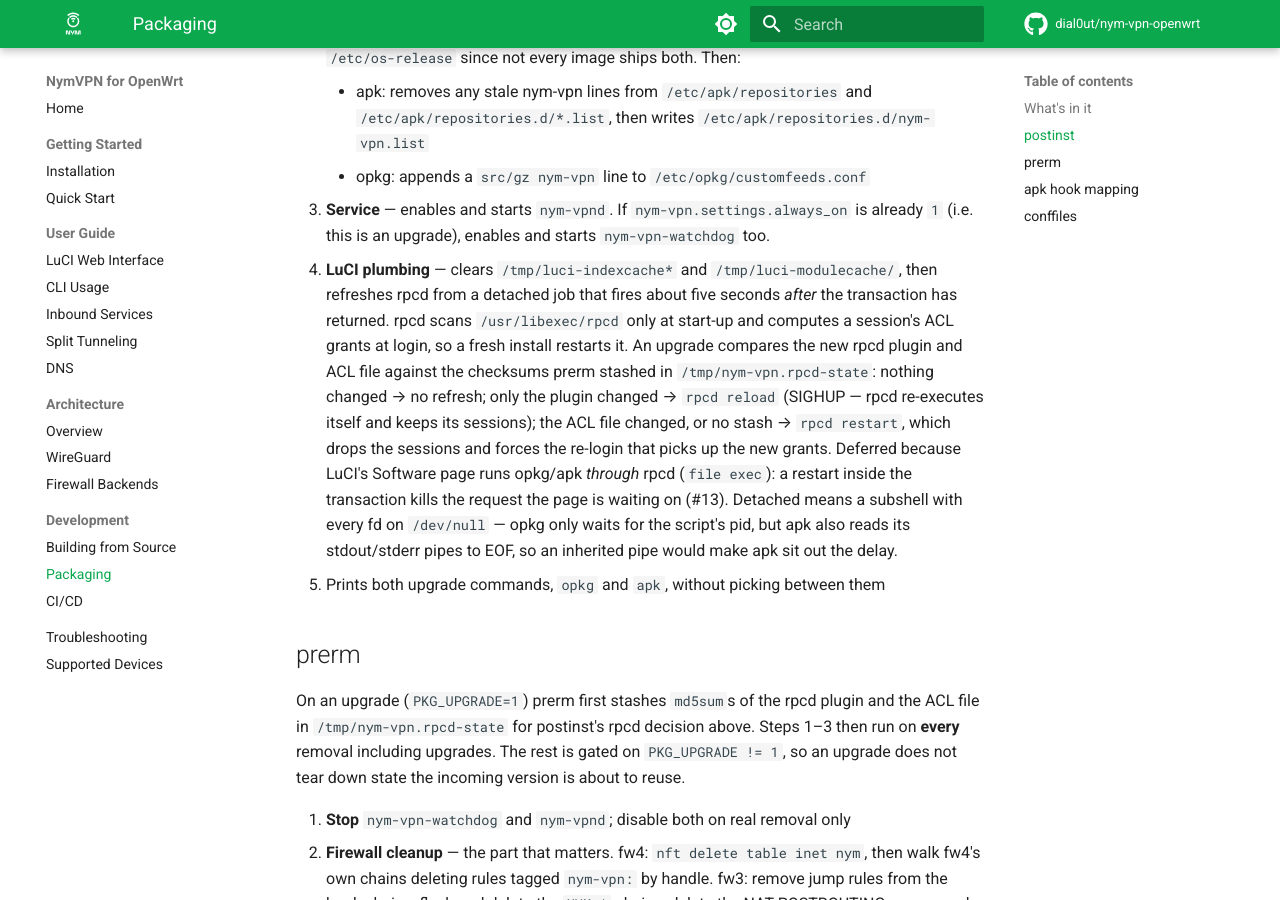
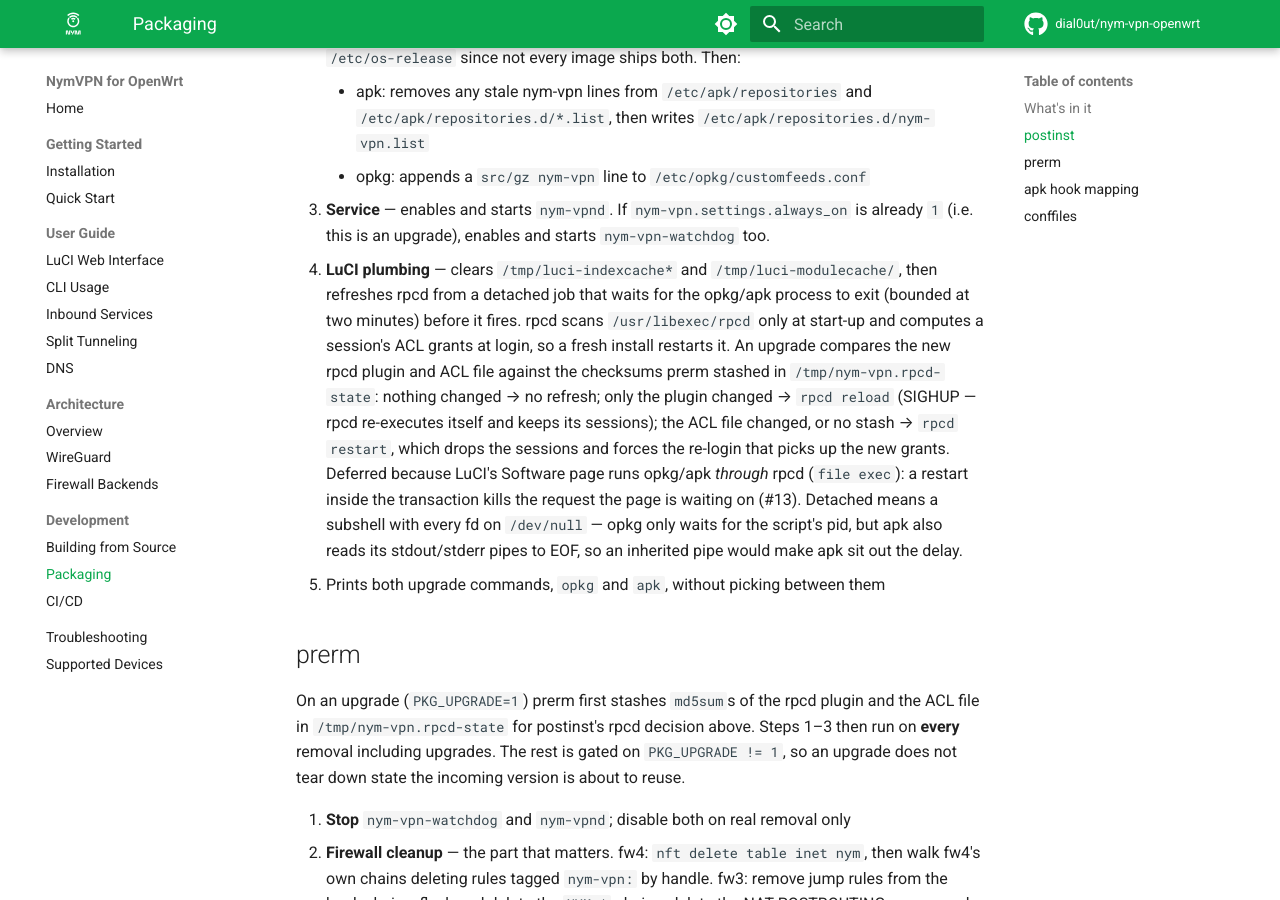
Before and after one commit to dial0ut/nym-vpn-openwrt, an MkDocs documentation site: the page built from docs/development/packaging.md, in a window 1280 px wide and 900 px high, scrolled down 1983 px. Built offline with MkDocs 1.6.1 and Material for MkDocs 9.7.7, drawn with Linux system fonts in a browser that asks for light colours; comment, search, counter and statistics services are not loaded.

Commit message:
fix(install): refresh rpcd after the package manager exits, not after 5 s
The detached rpcd refresh slept a fixed five seconds and assumed opkg/apk
had returned by then; on a slow router a multi-package upgrade from LuCI's
Software page could still be inside the transaction, reproducing the #13
logout intermittently. postinst now finds the opkg/apk pid up its parent
chain and the job waits for that process to exit (bounded at two minutes,
stopping early if the pid is reused) before it touches rpcd.

```diff
--- a/docs/development/packaging.md
+++ b/docs/development/packaging.md
@@ -84,7 +84,8 @@ so `kmod-tun` was never pulled in and the daemon died at TUN device creation.
 3. **Service** — enables and starts `nym-vpnd`. If `nym-vpn.settings.always_on` is already `1`
    (i.e. this is an upgrade), enables and starts `nym-vpn-watchdog` too.
 4. **LuCI plumbing** — clears `/tmp/luci-indexcache*` and `/tmp/luci-modulecache/`, then refreshes
-   rpcd from a detached job that fires about five seconds *after* the transaction has returned.
+   rpcd from a detached job that waits for the opkg/apk process to exit (bounded at two minutes)
+   before it fires.
    rpcd scans `/usr/libexec/rpcd` only at start-up and computes a session's ACL grants at login,
    so a fresh install restarts it. An upgrade compares the new rpcd plugin and ACL file against
    the checksums prerm stashed in `/tmp/nym-vpn.rpcd-state`: nothing changed → no refresh; only
```
Also changed, not shown: docs/troubleshooting.md (+1 -1 lines), 1 other file.
